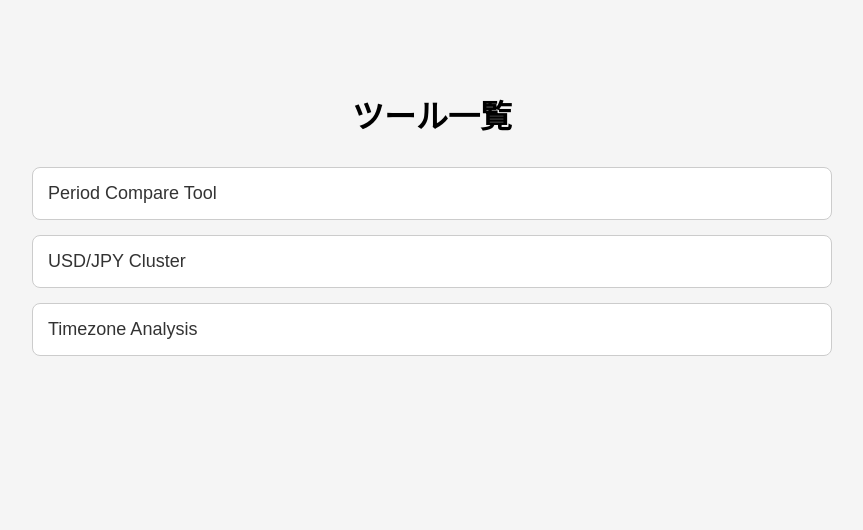
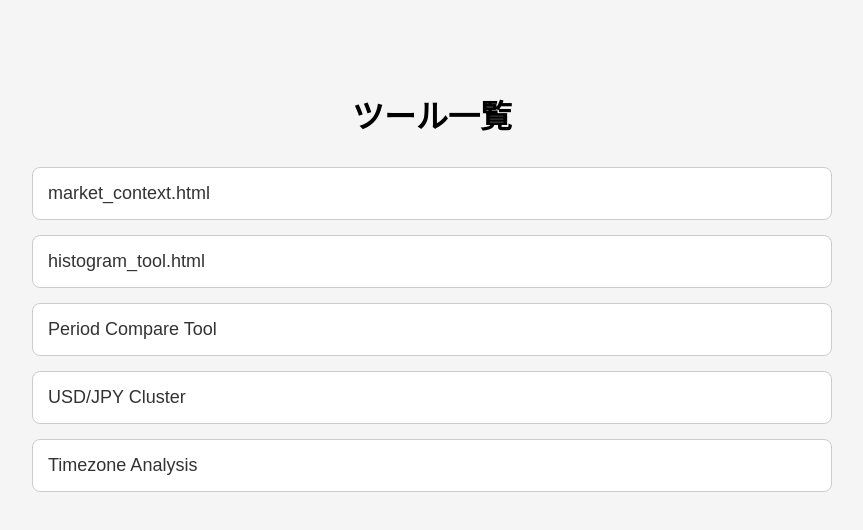
Before and after one commit to akutsuwakutsu/.github.io, a plain HTML site: page index.html in a window 1280 px wide. Shown: the whole page, without its empty margins (208-1071 px from the left). Drawn offline with Linux system fonts and the light colour scheme.

Commit message:
Update index.html

```diff
--- a/index.html
+++ b/index.html
@@ -45,7 +45,15 @@
     <h1>ツール一覧</h1>
 
     <div class="tool-list">
-        <a class="tool-link" href="period_compare_tool.html">
+        <a class="tool-link" href="market_context.html">
+            market_context.html
+        </a>
+
+		<a class="tool-link" href="histogram_tool.html">
+            histogram_tool.html
+        </a>
+
+		<a class="tool-link" href="period_compare_tool.html">
             Period Compare Tool
         </a>
 
```
